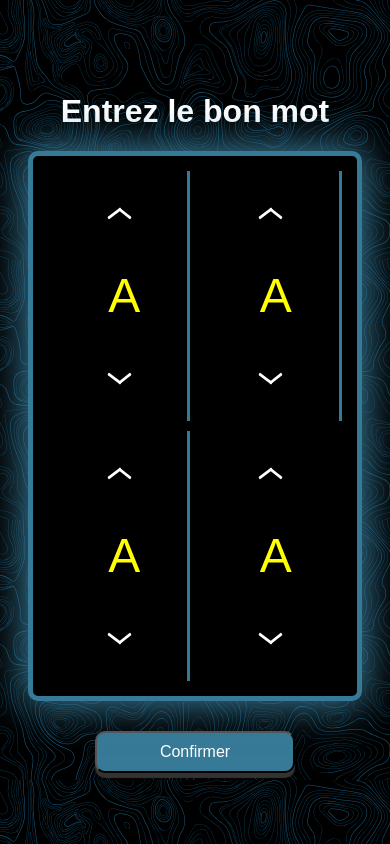
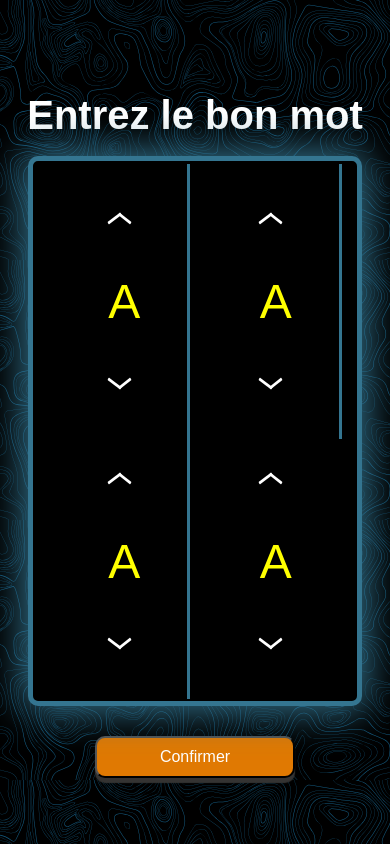
Before and after one commit to nathan74490/saveyourbuddy, a PHP site: page / in a window 390 px wide. Run offline with PHP 8.4, Linux system fonts and the light colour scheme; some web fonts are replaced.

Commit message:
responsive part2

```diff
--- a/module_motdepasse/style.css
+++ b/module_motdepasse/style.css
@@ -4,10 +4,16 @@
 }
 
 :root {
-    --primary: #377a97;
+    --primary: #e07902;
+    --secondary: #347590;
     --tertiary: #343332;
 }
 
+h1 {
+    font-size: 2.5rem;
+    margin-bottom: 5%;
+    color: #fff;
+}
 body {
     background-image: url('./IMG/bg_img.svg');
     color: #fff;
@@ -50,10 +56,11 @@ body {
     border-radius: 10px;
     width: 100%;
     max-width: 600px;
-    border: 5px solid var(--primary);
+    height: 100%;
+    border: 5px solid var(--secondary);
     gap: 10px;
     position: relative;
-    box-shadow: 0px 0px 40px 5px var(--primary);
+    box-shadow: 0px 0px 40px 5px var(--secondary);
 }
 
 .column {
@@ -61,7 +68,7 @@ body {
     flex-direction: column;
     justify-content: center;
     align-items: center;
-    padding: 50px;
+    padding: 15%;
     position: relative;
     gap: 30px;
 }
@@ -70,9 +77,9 @@ body {
     content: "";
     position: absolute;
     right: 0;
-    height: 100%;
+    height: 110%;
     width: 3px;
-    background-color: var(--primary);
+    background-color: var(--secondary);
 }
 
 .arrow {
@@ -89,8 +96,8 @@ body {
 }
 
 .digit {
-    width: 60px;
-    height: 150px;
+    width: 60%;
+    height: 100%;
     font-size: 5rem;
     color: #ff0;
     display: flex;
```
